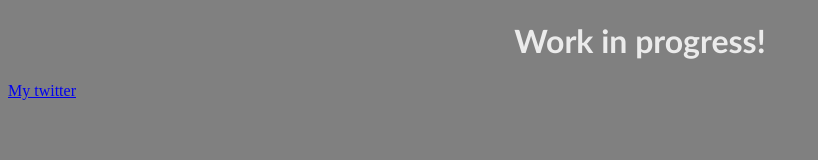
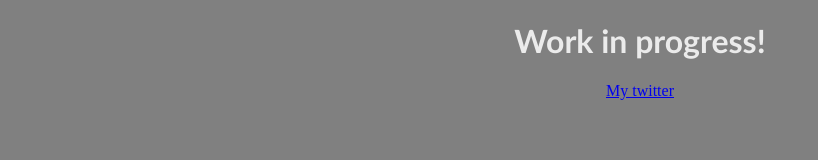
Before and after one commit to Eggscellentprojects/Eggscellentprojects.github.io, a plain HTML site: page index.html in a window 1280 px wide. Shown: the whole page, without its empty margins (0-818 px from the left). Drawn offline with Linux system fonts and the light colour scheme.

Commit message:
fixed twitter link

```diff
--- a/index.html
+++ b/index.html
@@ -6,5 +6,5 @@
 
     <body>
         <h1>Work in progress!</h1>
-        <a href="https://eggscellentprojects.github.io/">My twitter</a>
+        <p> <a href="https://eggscellentprojects.github.io/">My twitter</a> </p>
 </html>
```
